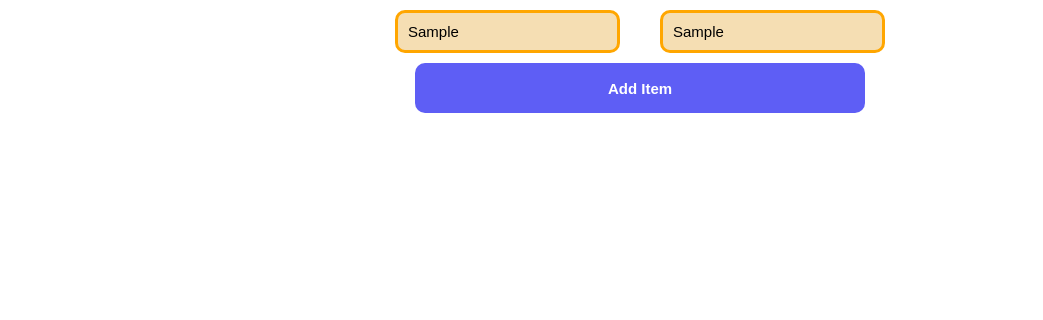
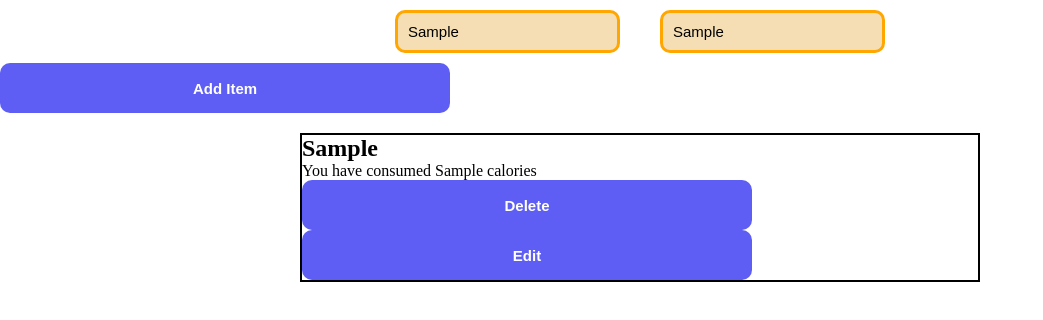
Before and after one commit to Ojaswi2000/calorie, a React (Create React App) app: page / in a window 1280 px wide. Both pictures are taken after typing "Sample", "Sample" into the empty fields and a click on the button "Add Item". Shown: the top 320 px of the page, without its empty margins (0-1043 px from the left). Built offline with nearby package versions, Linux system fonts and the light colour scheme; a web font is replaced by a local one.

Commit message:
messed up styling

```diff
--- a/src/App.css
+++ b/src/App.css
@@ -10,7 +10,6 @@
   display: flex;
   justify-content: center;
   flex-direction: column;
-  text-align: center;
 }
 
 input {
@@ -45,3 +44,12 @@ button:active {
 h1 {
   font-family: "Redressed", cursive;
 }
+
+.container {
+  border: 2px solid black;
+  margin: 20px 300px;
+}
+
+.inputs {
+  text-align: center;
+}
--- a/src/components/Card.js
+++ b/src/components/Card.js
@@ -1,9 +1,15 @@
 import React from 'react'
+import '../App.css';
 
 const Card=({item,amount})=>{
   return (
     <div className='container'>
-
+      <h2>{item}</h2>
+      <p>You have consumed {amount} calories</p>
+      <div>
+        <button className='delete'>Delete</button>
+        <button className='edit'>Edit</button>
+      </div>
     </div>
   )
 }
```
